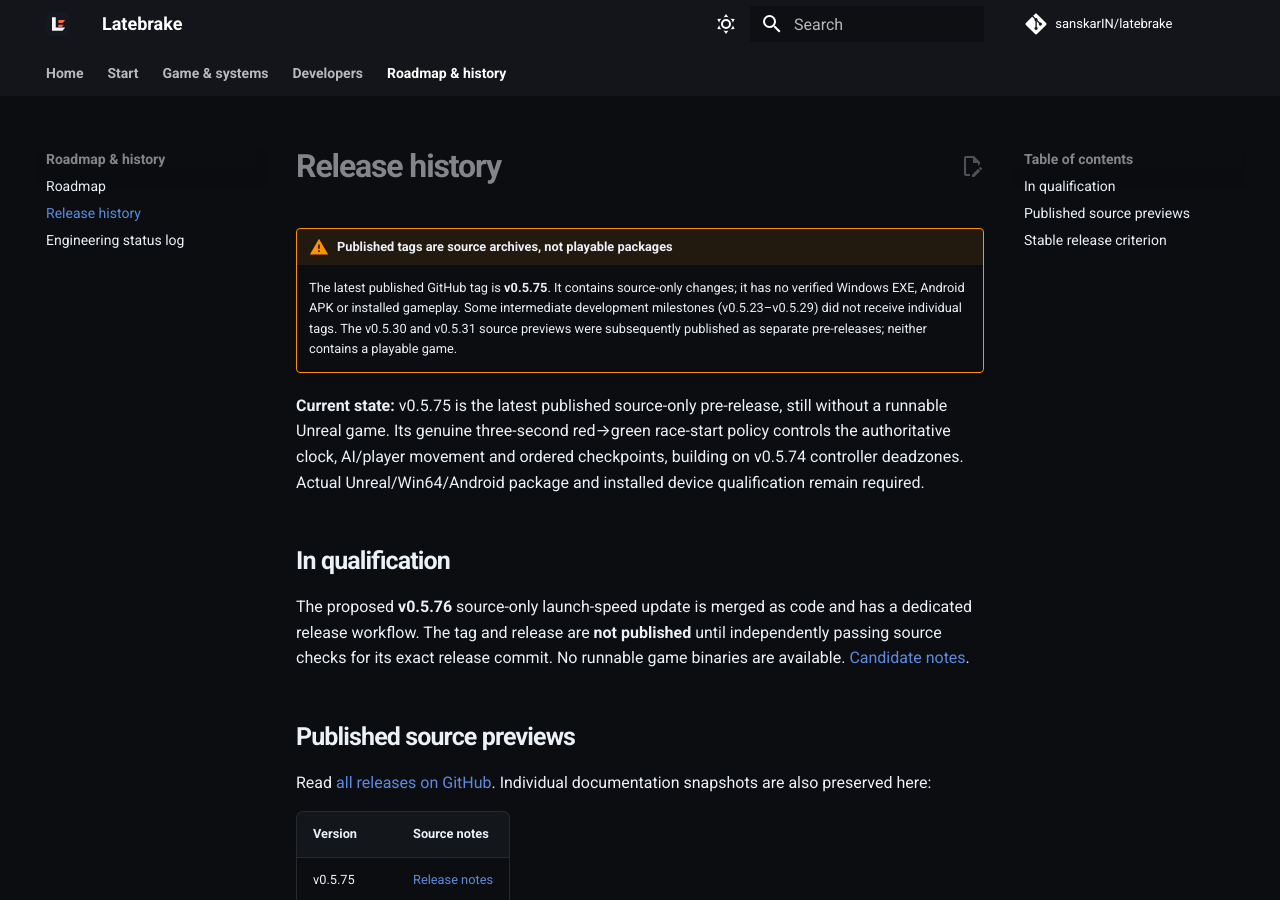
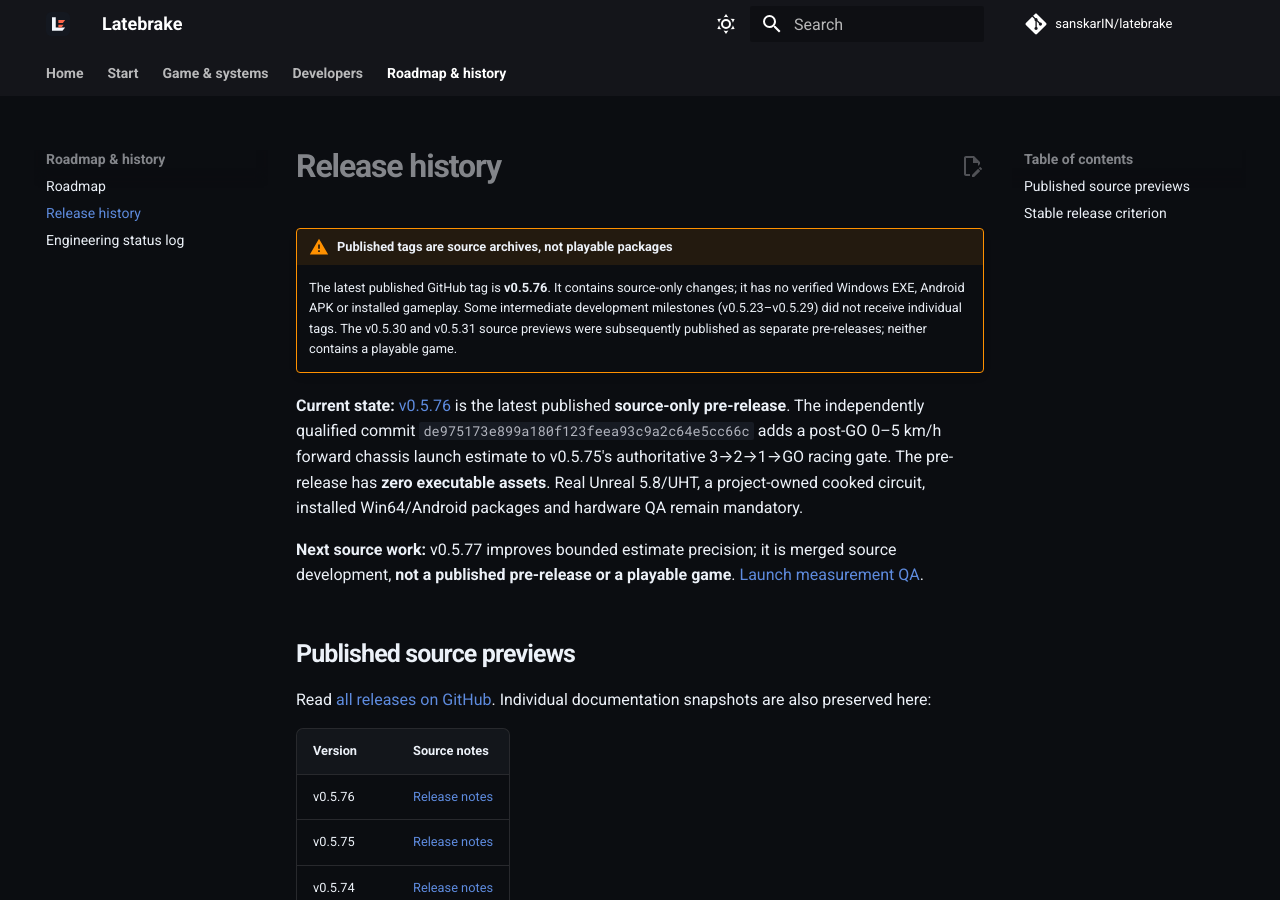
Before and after one commit to sanskarIN/latebrake, an MkDocs documentation site: the page built from docs/release-history.md, in a window 1280 px wide and 900 px high. Built offline with MkDocs 1.6.1 and Material for MkDocs 9.7.7, drawn with Linux system fonts in a browser that asks for light colours; comment, search, counter and statistics services are not loaded.

Commit message:
docs(release): synchronize verified published v0.5.76 source status

```diff
--- a/docs/release-history.md
+++ b/docs/release-history.md
@@ -1,13 +1,11 @@
 # Release history
 
 !!! warning "Published tags are source archives, not playable packages"
-    The latest published GitHub tag is **v0.5.75**. It contains source-only changes; it has no verified Windows EXE, Android APK or installed gameplay. Some intermediate development milestones (v0.5.23–v0.5.29) did not receive individual tags. The v0.5.30 and v0.5.31 source previews were subsequently published as separate pre-releases; neither contains a playable game.
+    The latest published GitHub tag is **v0.5.76**. It contains source-only changes; it has no verified Windows EXE, Android APK or installed gameplay. Some intermediate development milestones (v0.5.23–v0.5.29) did not receive individual tags. The v0.5.30 and v0.5.31 source previews were subsequently published as separate pre-releases; neither contains a playable game.
 
-**Current state:** v0.5.75 is the latest published source-only pre-release, still without a runnable Unreal game. Its genuine three-second red→green race-start policy controls the authoritative clock, AI/player movement and ordered checkpoints, building on v0.5.74 controller deadzones. Actual Unreal/Win64/Android package and installed device qualification remain required.
+**Current state:** [v0.5.76](https://github.com/sanskarIN/latebrake/releases/tag/v0.5.76) is the latest published **source-only pre-release**. The independently qualified commit `de975173e899a180f123feea93c9a2c64e5cc66c` adds a post-GO 0–5 km/h forward chassis launch estimate to v0.5.75's authoritative 3→2→1→GO racing gate. The pre-release has **zero executable assets**. Real Unreal 5.8/UHT, a project-owned cooked circuit, installed Win64/Android packages and hardware QA remain mandatory.
 
-## In qualification
-
-The proposed **v0.5.76** source-only launch-speed update is merged as code and has a dedicated release workflow. The tag and release are **not published** until independently passing source checks for its exact release commit. No runnable game binaries are available. [Candidate notes](releases/v0.5.76.md).
+**Next source work:** v0.5.77 improves bounded estimate precision; it is merged source development, **not a published pre-release or a playable game**. [Launch measurement QA](LAUNCH_SPEED_QA.md).
 
 ## Published source previews
 
@@ -15,6 +13,7 @@
 
 | Version | Source notes |
 | --- | --- |
+| v0.5.76 | [Release notes](releases/v0.5.76.md) |
 | v0.5.75 | [Release notes](releases/v0.5.75.md) |
 | v0.5.74 | [Release notes](releases/v0.5.74.md) |
 | v0.5.73 | [Release notes](releases/v0.5.73.md) |
```
